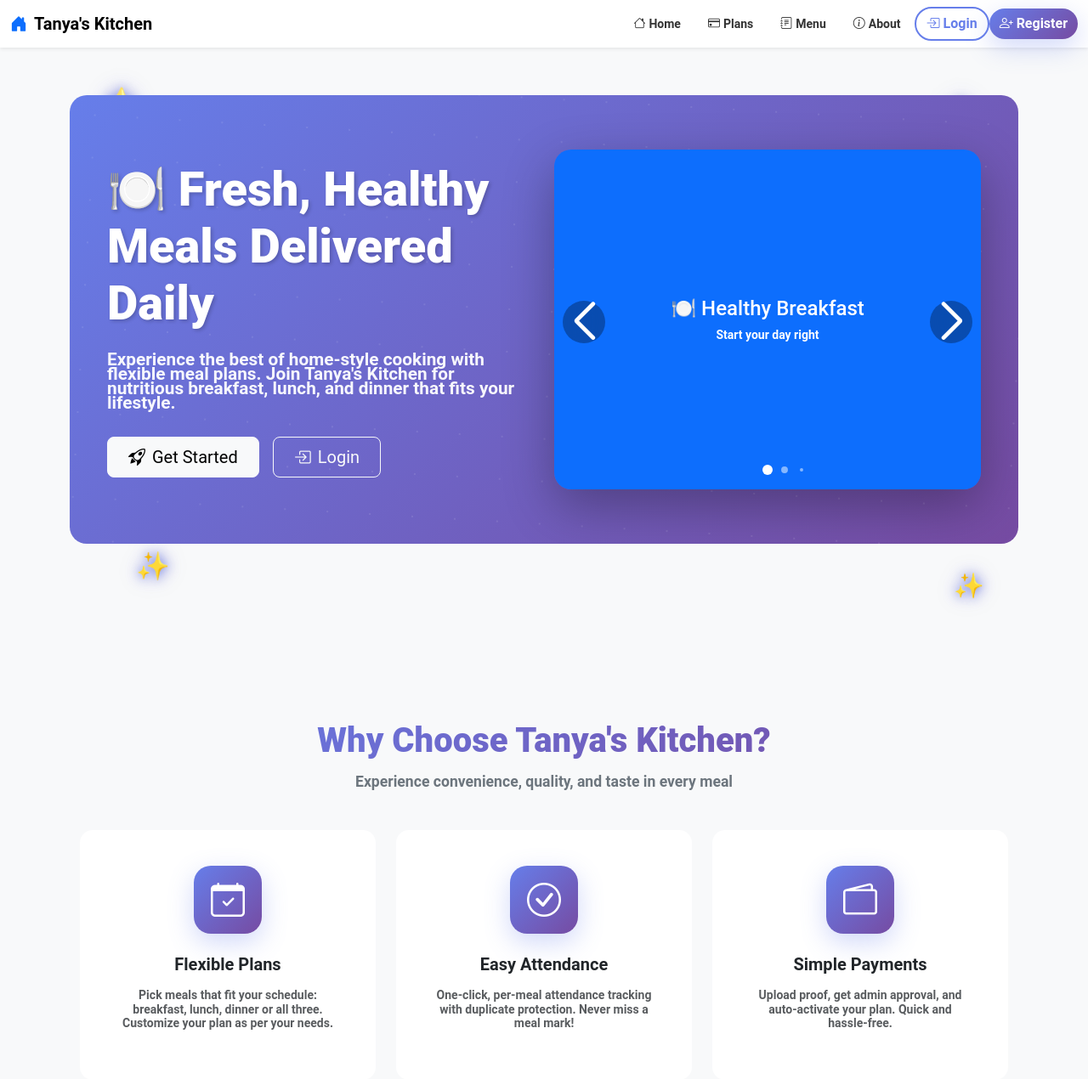
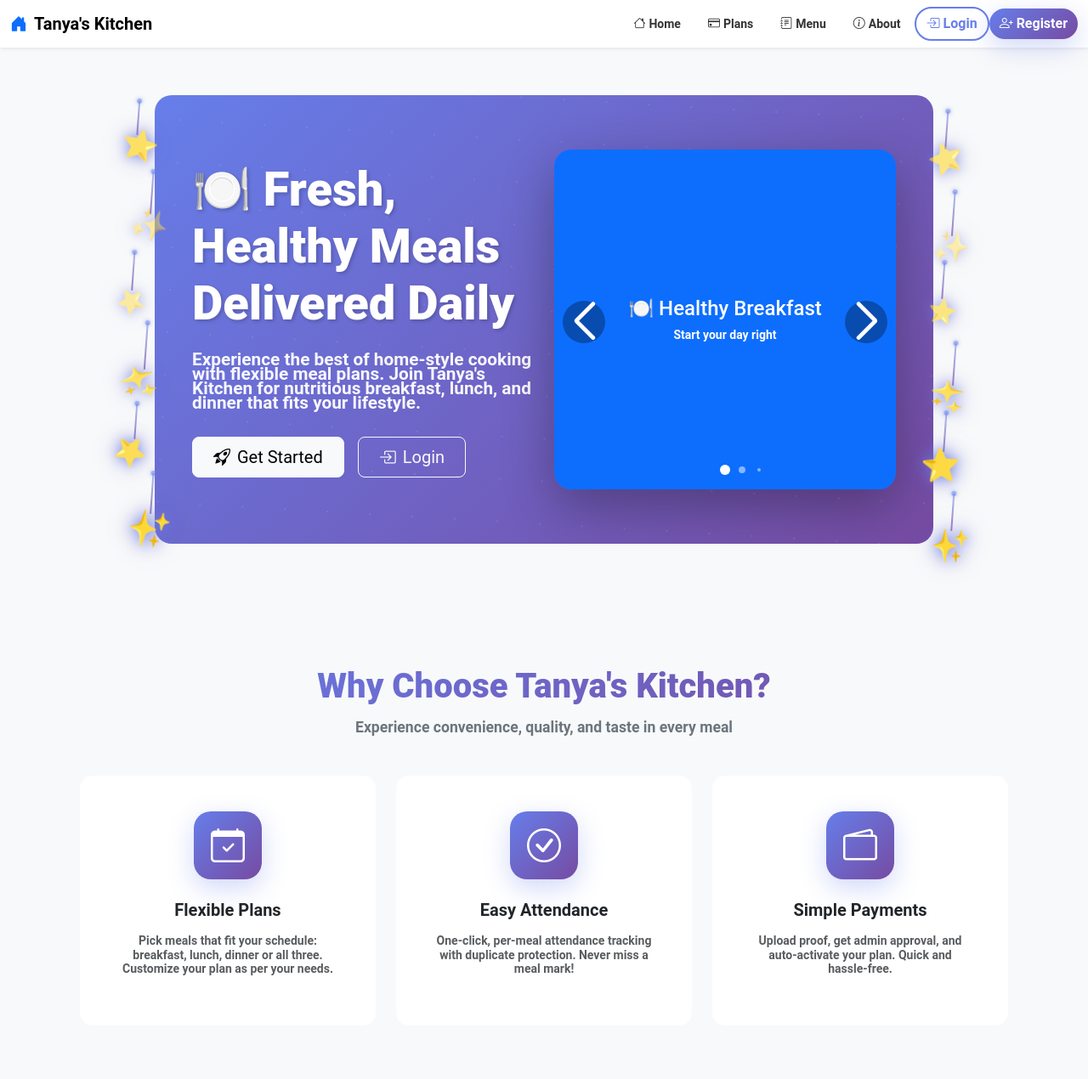
Before and after one commit to gangeshwar01/tanya-kitchen, a Django app: page / in a window 1280 px wide. Shown: the top 1270 px of the page at 85% size. Run offline with Django 5.2, Linux system fonts and the light colour scheme; data that the repository does not hold is empty; some libraries are stand-ins or nearby versions.

Commit message:
sparkling stars 3

```diff
--- a/templates/home.html
+++ b/templates/home.html
@@ -381,29 +381,73 @@
   bottom: 0;
   overflow: visible;
   pointer-events: none;
-  z-index: 0;
+  z-index: 10;
 }
 
 .stars-left,
 .stars-right {
   position: absolute;
-  top: 50%;
-  transform: translateY(-50%);
-  height: calc(100% + 4rem);
-  width: 150px;
+  top: 0;
+  height: 100%;
+  width: 80px;
   pointer-events: none;
 }
 
 .stars-left {
-  left: -20px;
+  left: 20px;
 }
 
 .stars-right {
-  right: -20px;
+  right: 20px;
+}
+
+/* Hanging wire/string for stars */
+.star-hanger {
+  position: absolute;
+  top: 0;
+  width: 2px;
+  background: linear-gradient(to bottom, rgba(102, 126, 234, 0.4), rgba(118, 75, 162, 0.6));
+  pointer-events: none;
+}
+
+.star-hanger::before {
+  content: '';
+  position: absolute;
+  top: -2px;
+  left: -3px;
+  width: 8px;
+  height: 8px;
+  background: radial-gradient(circle, rgba(102, 126, 234, 0.8), transparent);
+  border-radius: 50%;
+}
+
+.star-with-wire {
+  position: absolute;
+  display: flex;
+  flex-direction: column;
+  align-items: center;
+}
+
+.star-wire {
+  width: 2px;
+  background: linear-gradient(to bottom, rgba(102, 126, 234, 0.5), rgba(118, 75, 162, 0.7));
+  margin-bottom: 5px;
+  position: relative;
+}
+
+.star-wire::before {
+  content: '';
+  position: absolute;
+  top: -3px;
+  left: -2px;
+  width: 6px;
+  height: 6px;
+  background: rgba(102, 126, 234, 0.6);
+  border-radius: 50%;
+  box-shadow: 0 0 5px rgba(102, 126, 234, 0.5);
 }
 
 .sparkle-star {
-  position: absolute;
   color: #667eea;
   font-size: 1.8rem;
   animation: sparkle 3s infinite ease-in-out;
@@ -412,21 +456,55 @@
   filter: drop-shadow(0 0 8px rgba(102, 126, 234, 0.5));
 }
 
-/* Left side stars - hanging outside in white space */
-.stars-left .sparkle-star:nth-child(1) { top: 10%; left: 40%; animation-delay: 0s; font-size: 2rem; }
-.stars-left .sparkle-star:nth-child(2) { top: 25%; left: 60%; animation-delay: 0.4s; font-size: 2.4rem; }
-.stars-left .sparkle-star:nth-child(3) { top: 40%; left: 35%; animation-delay: 0.8s; font-size: 1.8rem; }
-.stars-left .sparkle-star:nth-child(4) { top: 55%; left: 55%; animation-delay: 1.2s; font-size: 2.1rem; }
-.stars-left .sparkle-star:nth-child(5) { top: 70%; left: 40%; animation-delay: 1.6s; font-size: 1.7rem; }
-.stars-left .sparkle-star:nth-child(6) { top: 85%; left: 65%; animation-delay: 2s; font-size: 2rem; }
+/* Left side stars with hanging wires */
+.stars-left .star-with-wire:nth-child(1) { top: 8%; left: 50%; }
+.stars-left .star-with-wire:nth-child(1) .star-wire { height: 40px; }
+.stars-left .star-with-wire:nth-child(1) .sparkle-star { font-size: 2rem; animation-delay: 0s; }
 
-/* Right side stars - hanging outside in white space */
-.stars-right .sparkle-star:nth-child(1) { top: 12%; right: 45%; animation-delay: 0.2s; font-size: 2.1rem; }
-.stars-right .sparkle-star:nth-child(2) { top: 28%; right: 30%; animation-delay: 0.6s; font-size: 2.5rem; }
-.stars-right .sparkle-star:nth-child(3) { top: 42%; right: 60%; animation-delay: 1s; font-size: 1.7rem; }
-.stars-right .sparkle-star:nth-child(4) { top: 58%; right: 35%; animation-delay: 1.4s; font-size: 2rem; }
-.stars-right .sparkle-star:nth-child(5) { top: 72%; right: 55%; animation-delay: 1.8s; font-size: 1.9rem; }
-.stars-right .sparkle-star:nth-child(6) { top: 88%; right: 40%; animation-delay: 2.2s; font-size: 1.8rem; }
+.stars-left .star-with-wire:nth-child(2) { top: 22%; left: 65%; }
+.stars-left .star-with-wire:nth-child(2) .star-wire { height: 50px; }
+.stars-left .star-with-wire:nth-child(2) .sparkle-star { font-size: 2.4rem; animation-delay: 0.4s; }
+
+.stars-left .star-with-wire:nth-child(3) { top: 38%; left: 45%; }
+.stars-left .star-with-wire:nth-child(3) .star-wire { height: 45px; }
+.stars-left .star-with-wire:nth-child(3) .sparkle-star { font-size: 1.8rem; animation-delay: 0.8s; }
+
+.stars-left .star-with-wire:nth-child(4) { top: 52%; left: 60%; }
+.stars-left .star-with-wire:nth-child(4) .star-wire { height: 55px; }
+.stars-left .star-with-wire:nth-child(4) .sparkle-star { font-size: 2.1rem; animation-delay: 1.2s; }
+
+.stars-left .star-with-wire:nth-child(5) { top: 68%; left: 50%; }
+.stars-left .star-with-wire:nth-child(5) .star-wire { height: 42px; }
+.stars-left .star-with-wire:nth-child(5) .sparkle-star { font-size: 1.7rem; animation-delay: 1.6s; }
+
+.stars-left .star-with-wire:nth-child(6) { top: 82%; left: 70%; }
+.stars-left .star-with-wire:nth-child(6) .star-wire { height: 48px; }
+.stars-left .star-with-wire:nth-child(6) .sparkle-star { font-size: 2rem; animation-delay: 2s; }
+
+/* Right side stars with hanging wires */
+.stars-right .star-with-wire:nth-child(1) { top: 10%; right: 55%; }
+.stars-right .star-with-wire:nth-child(1) .star-wire { height: 45px; }
+.stars-right .star-with-wire:nth-child(1) .sparkle-star { font-size: 2.1rem; animation-delay: 0.2s; }
+
+.stars-right .star-with-wire:nth-child(2) { top: 26%; right: 40%; }
+.stars-right .star-with-wire:nth-child(2) .star-wire { height: 52px; }
+.stars-right .star-with-wire:nth-child(2) .sparkle-star { font-size: 2.5rem; animation-delay: 0.6s; }
+
+.stars-right .star-with-wire:nth-child(3) { top: 40%; right: 65%; }
+.stars-right .star-with-wire:nth-child(3) .star-wire { height: 43px; }
+.stars-right .star-with-wire:nth-child(3) .sparkle-star { font-size: 1.7rem; animation-delay: 1s; }
+
+.stars-right .star-with-wire:nth-child(4) { top: 56%; right: 45%; }
+.stars-right .star-with-wire:nth-child(4) .star-wire { height: 50px; }
+.stars-right .star-with-wire:nth-child(4) .sparkle-star { font-size: 2rem; animation-delay: 1.4s; }
+
+.stars-right .star-with-wire:nth-child(5) { top: 70%; right: 60%; }
+.stars-right .star-with-wire:nth-child(5) .star-wire { height: 46px; }
+.stars-right .star-with-wire:nth-child(5) .sparkle-star { font-size: 1.9rem; animation-delay: 1.8s; }
+
+.stars-right .star-with-wire:nth-child(6) { top: 86%; right: 50%; }
+.stars-right .star-with-wire:nth-child(6) .star-wire { height: 44px; }
+.stars-right .star-with-wire:nth-child(6) .sparkle-star { font-size: 1.8rem; animation-delay: 2.2s; }
 
 @keyframes sparkle {
   0%, 100% {
@@ -460,7 +538,26 @@
 /* Combine sparkle and float animations */
 .stars-left .sparkle-star,
 .stars-right .sparkle-star {
-  animation: sparkle 3s infinite ease-in-out, float 4s infinite ease-in-out;
+  animation: sparkle 3s infinite ease-in-out;
+}
+
+.stars-left .star-with-wire,
+.stars-right .star-with-wire {
+  animation: float 4s infinite ease-in-out;
+}
+
+@media (max-width: 992px) {
+  .hero-section {
+    margin: 0 80px !important;
+  }
+
+  .stars-left {
+    left: 10px;
+  }
+
+  .stars-right {
+    right: 10px;
+  }
 }
 
 @media (max-width: 768px) {
@@ -468,50 +565,93 @@
     padding: 1rem 0;
   }
 
+  .hero-section {
+    margin: 0 50px !important;
+  }
+
   .stars-left,
   .stars-right {
-    width: 80px;
-    height: calc(100% + 2rem);
+    width: 50px;
   }
 
   .stars-left {
-    left: -10px;
+    left: 5px;
   }
 
   .stars-right {
-    right: -10px;
+    right: 5px;
   }
 
-  .stars-left .sparkle-star:nth-child(n),
-  .stars-right .sparkle-star:nth-child(n) {
-    font-size: 1.4rem !important;
+  .stars-left .star-with-wire .sparkle-star,
+  .stars-right .star-with-wire .sparkle-star {
+    font-size: 1.2rem !important;
+  }
+
+  .star-wire {
+    height: 30px !important;
   }
 }
 </style>
 <!-- Hero Section -->
 {% if not user.is_staff %}
 <div class="stars-wrapper">
-  <!-- Sparkling Stars - Outside hero -->
+  <!-- Sparkling Stars - Hanging with wires outside hero -->
   <div class="stars-container">
     <div class="stars-left">
+      <div class="star-with-wire">
+        <div class="star-wire"></div>
         <div class="sparkle-star">⭐</div>
-      <div class="sparkle-star">✨</div>
-      <div class="sparkle-star">⭐</div>
-      <div class="sparkle-star">✨</div>
-      <div class="sparkle-star">⭐</div>
+      </div>
+      <div class="star-with-wire">
+        <div class="star-wire"></div>
         <div class="sparkle-star">✨</div>
       </div>
-    <div class="stars-right">
+      <div class="star-with-wire">
+        <div class="star-wire"></div>
         <div class="sparkle-star">⭐</div>
+      </div>
+      <div class="star-with-wire">
+        <div class="star-wire"></div>
         <div class="sparkle-star">✨</div>
+      </div>
+      <div class="star-with-wire">
+        <div class="star-wire"></div>
         <div class="sparkle-star">⭐</div>
-      <div class="sparkle-star">✨</div>
-      <div class="sparkle-star">⭐</div>
+      </div>
+      <div class="star-with-wire">
+        <div class="star-wire"></div>
         <div class="sparkle-star">✨</div>
       </div>
     </div>
+    <div class="stars-right">
+      <div class="star-with-wire">
+        <div class="star-wire"></div>
+        <div class="sparkle-star">⭐</div>
+      </div>
+      <div class="star-with-wire">
+        <div class="star-wire"></div>
+        <div class="sparkle-star">✨</div>
+      </div>
+      <div class="star-with-wire">
+        <div class="star-wire"></div>
+        <div class="sparkle-star">⭐</div>
+      </div>
+      <div class="star-with-wire">
+        <div class="star-wire"></div>
+        <div class="sparkle-star">✨</div>
+      </div>
+      <div class="star-with-wire">
+        <div class="star-wire"></div>
+        <div class="sparkle-star">⭐</div>
+      </div>
+      <div class="star-with-wire">
+        <div class="star-wire"></div>
+        <div class="sparkle-star">✨</div>
+      </div>
+    </div>
+  </div>
 
-  <section class="hero-section fade-in-up" style="position: relative; z-index: 1;">
+  <section class="hero-section fade-in-up" style="position: relative; z-index: 1; margin: 0 100px;">
   <div class="container">
     <div class="row align-items-center">
       <div class="col-lg-6 hero-content">
```
Lines whose indentation alone changed are shown as unchanged.
